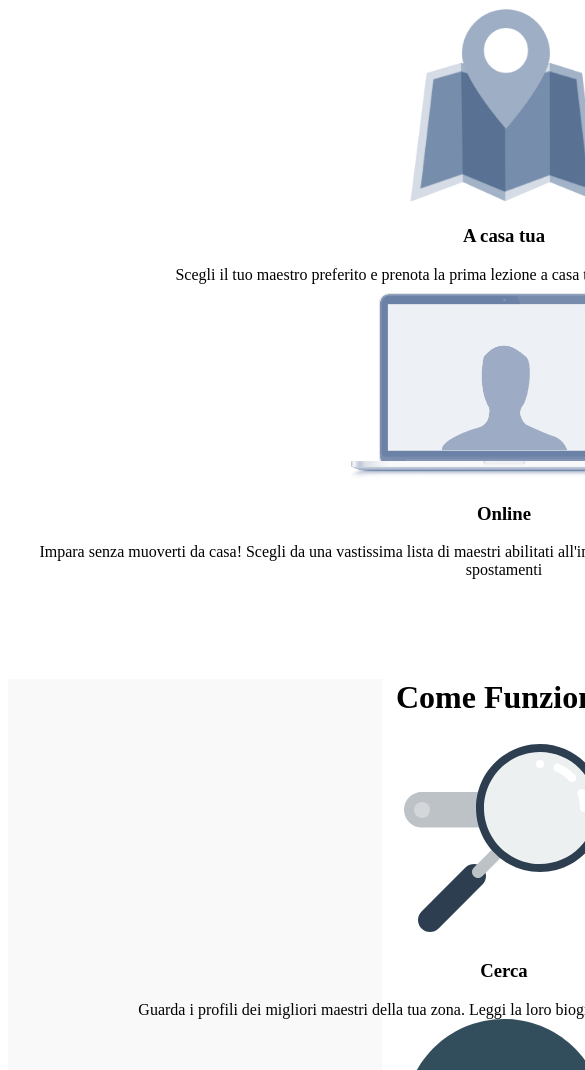
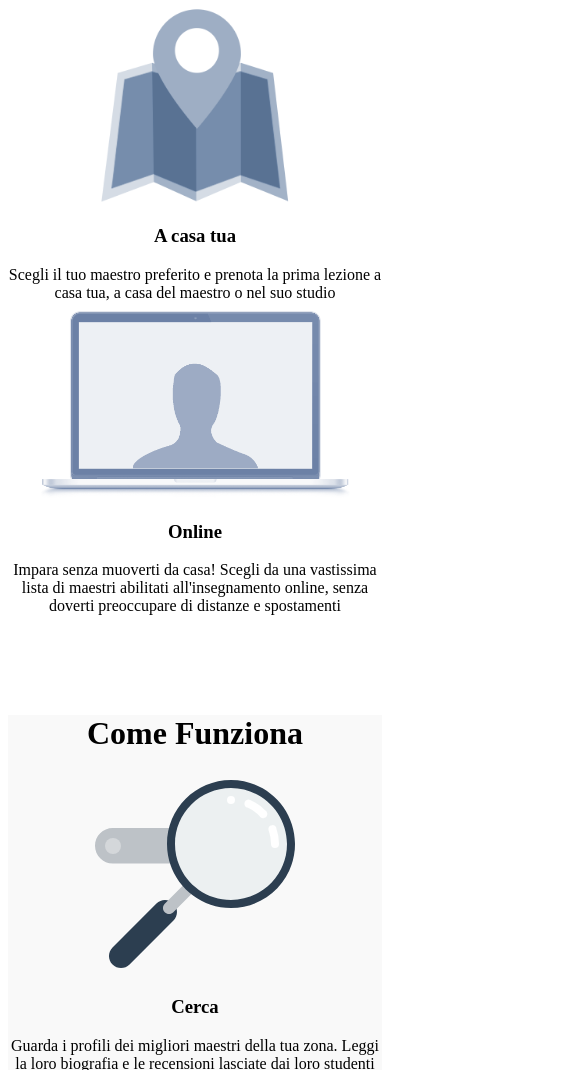
Before and after one commit to PierluigiBarocci/html-css-resp-wannabe, a plain HTML site: page media_query/index.html in a window 390 px wide. Shown: the part 152-1222 px from the top of the page, 585 px wide, since content can reach past the window. Drawn offline with Linux system fonts and the light colour scheme.

Commit message:
Sistemato media_query

```diff
--- a/media_query/style.css
+++ b/media_query/style.css
@@ -1,5 +1,5 @@
 .row {
-  width: 992px;
+  width: 80%;
   margin-left: auto;
   margin-right: auto;
   margin-top: 100px;
@@ -56,6 +56,7 @@
 
 .container.grey{
   background-color: #f9f9f9;
+  width: 100%;
 }
 
 img{
@@ -65,8 +66,13 @@ img{
 .clear {
   clear:both;
 }
-
-@media screen and (max-width: 420px) {
+@media screen and (min-width: 421px) and (max-width: 991px) {
+    .row {
+      width: 100%;
+      margin-left: auto;
+      margin-right: auto;
+      margin-top: 100px;
+    }
     #lezioni .row > .left, #lezioni .row > .right{
       width: 100%;
       float: left;
@@ -78,3 +84,21 @@ img{
       width: 100%;
     }
 }
+@media screen and (max-width: 420px) {
+    .row {
+      width: 100%;
+      margin-left: auto;
+      margin-right: auto;
+      margin-top: 100px;
+    }
+    #lezioni .row > .left, #lezioni .row > .right{
+      width: 100%;
+      float: left;
+    }
+    #steps .row > .left,
+    #steps .row > .central,
+    #steps .row > .right{
+      float: left;
+      width: 100%;
+    }
+}
```
